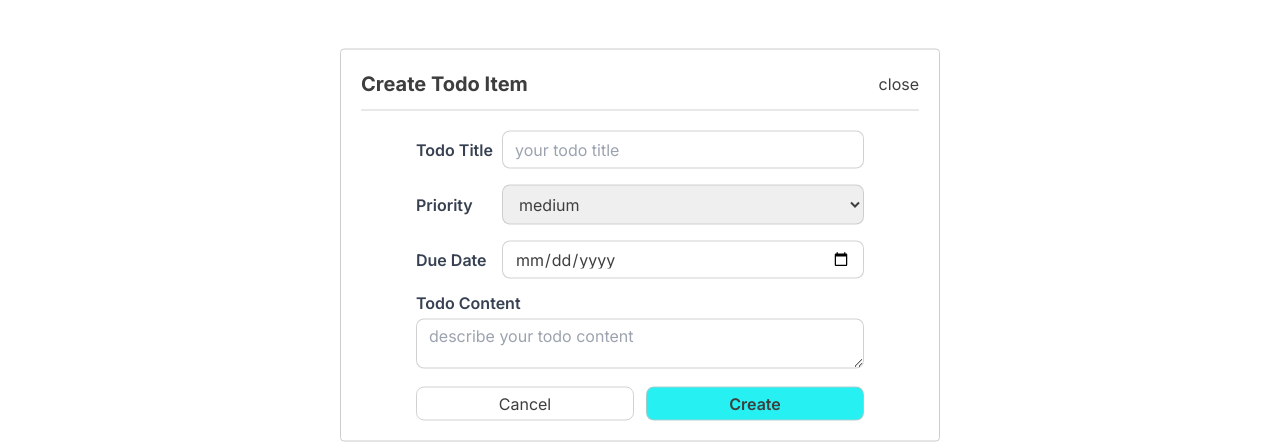
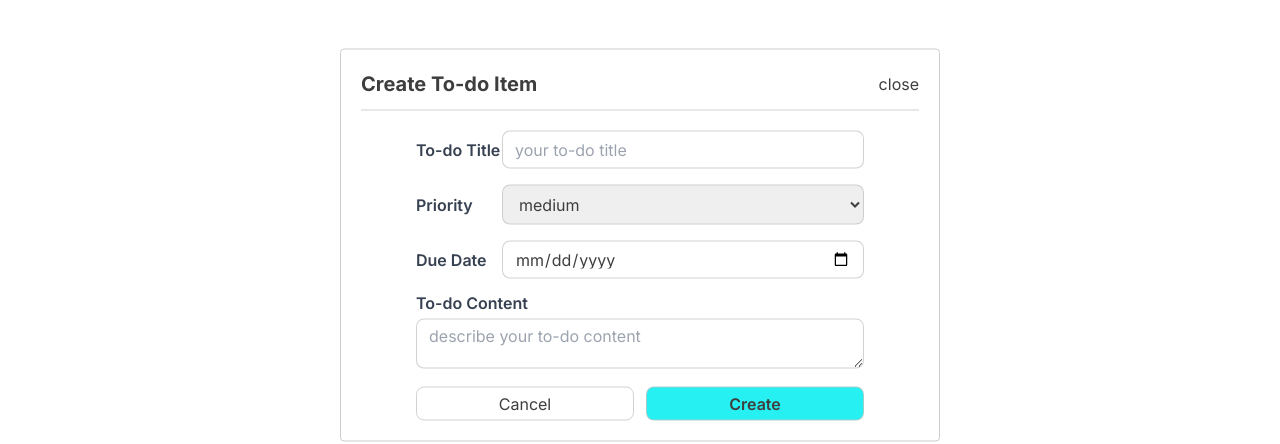
Before and after one commit to TayCheng091/nextjs-todo-app, a Next.js app: page / in a window 1280 px wide. Both pictures are taken after typing "Sample" into the empty fields and a click on the button "Add". Shown: the part 155-599 px from the top of the page. Built offline with nearby package versions, Linux system fonts and the light colour scheme.

Commit message:
fix typo

```diff
--- a/src/app/page.tsx
+++ b/src/app/page.tsx
@@ -92,7 +92,7 @@ export default function Home() {
       >
         <div className="grid gap-y-5">
           <div className="flex justify-between items-center pb-3 border-b border-border-color">
-            <h2 className="text-xl font-bold">Create Todo Item</h2>
+            <h2 className="text-xl font-bold">Create To-do Item</h2>
             <button onClick={closeAddItemModal}>close</button>
           </div>
           <div>
@@ -105,7 +105,7 @@ export default function Home() {
                   className="block min-w-20 text-gray-700 font-semibold text-nowrap"
                   htmlFor="title"
                 >
-                  Todo Title
+                  To-do Title
                 </label>
                 <input
                   type="text"
@@ -114,7 +114,7 @@ export default function Home() {
                   value={formData.title}
                   onChange={handleChange}
                   className="w-full px-3 py-2"
-                  placeholder="your todo title"
+                  placeholder="your to-do title"
                   required
                 />
               </div>
@@ -163,7 +163,7 @@ export default function Home() {
                   className="block text-gray-700 font-semibold mb-2 text-nowrap"
                   htmlFor="content"
                 >
-                  Todo Content
+                  To-do Content
                 </label>
                 <textarea
                   id="content"
@@ -171,7 +171,7 @@ export default function Home() {
                   value={formData.content}
                   onChange={handleChange}
                   className="w-full px-3 py-2 "
-                  placeholder="describe your todo content"
+                  placeholder="describe your to-do content"
                   required
                 />
               </div>
```
